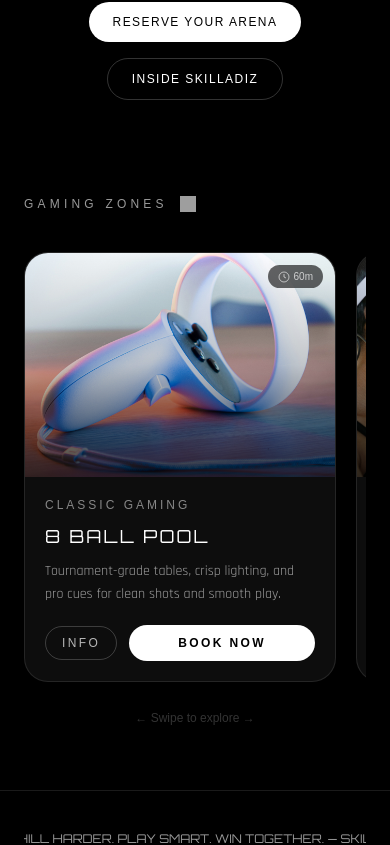
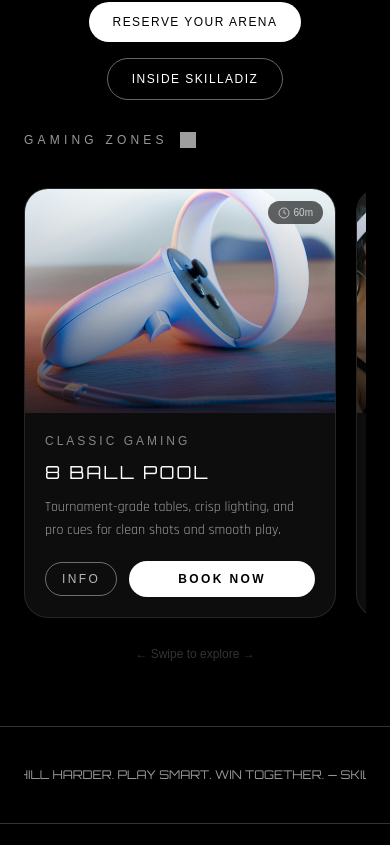
Before and after one commit to jithinbinoy2000/skilladiz_nextapp, a Next.js app: page / in a window 390 px wide. Shown: the part 920-1765 px from the top of the page. Built offline with nearby package versions, Linux system fonts and the light colour scheme; no server answers; grey boxes are pictures that could not be loaded.

Commit message:
reactor: update layout gap and border color

```diff
--- a/src/app/page.jsx
+++ b/src/app/page.jsx
@@ -245,7 +245,7 @@ export default function HomePage() {
         type="application/ld+json"
         dangerouslySetInnerHTML={{ __html: JSON.stringify(jsonLd) }}
       />
-      <Cursor/>
+      {/* <Cursor/> */}
       <Header />
       <main>
         <Hero />
--- a/src/components/index/GamingZonesCarousel.jsx
+++ b/src/components/index/GamingZonesCarousel.jsx
@@ -5,7 +5,7 @@ import { fadeUpVariant } from "@/lib/animations";
 function GamingZonesCarousel({ services }) {
   const trackRef = useRef(null);
   return (
-    <section className="relative py-16 sm:py-20">
+    <section className="relative pb-16 sm:pb-20">
       <div className="w-full px-6 mx-auto max-w-7xl">
         <div className="flex items-center justify-between mb-10">
           <div className="flex items-center gap-3">
@@ -76,7 +76,7 @@ function GamingZonesCarousel({ services }) {
                 <div className="flex items-center justify-between gap-3 pt-2 mt-auto">
                   <a
                     href={service.redirectUrl || "/about"}
-                    className="rounded-full border border-white/20 px-4 py-2 text-xs uppercase tracking-[0.2em] text-white/70 hover:text-white hover:border-white/40 transition-colors"
+                    className="rounded-full border border-white/40 px-4 py-2 text-xs uppercase tracking-[0.2em] text-white/70 hover:text-white hover:border-white/40 transition-colors"
                   >
                     Info
                   </a>
--- a/src/components/index/Hero.jsx
+++ b/src/components/index/Hero.jsx
@@ -54,7 +54,7 @@ function Hero() {
             </a>
             <a
               href="/about"
-              className="rounded-full border border-white/20 px-6 py-3 text-xs uppercase tracking-[0.12em] text-white"
+              className="rounded-full border border-white/40 px-6 py-3 text-xs uppercase tracking-[0.12em] text-white"
             >
               Inside Skilladiz
             </a>
--- a/src/components/index/HeroStatsSection.jsx
+++ b/src/components/index/HeroStatsSection.jsx
@@ -16,7 +16,7 @@ function HeroStatsSection({ heroStats }) {
             <motion.div
               key={stat.label}
               variants={fadeUpVariant}
-              className="flex flex-col gap-2 p-6 border rounded-2xl border-white/10 bg-white/5"
+              className="flex flex-col gap-2 p-6 border rounded-2xl border-white/20 bg-white/5"
             >
               <div className="text-5xl font-display uppercase tracking-[0.08em]">
                 {stat.value}
--- a/src/components/index/MarqueeSection.jsx
+++ b/src/components/index/MarqueeSection.jsx
@@ -1,6 +1,6 @@
 function MarqueeSection() {
   return (
-    <section className="py-10 mx-auto border-y border-white/10 max-w-7xl">
+    <section className="py-10 mx-auto border-y border-white/20 max-w-7xl">
       <div className="w-full px-6">
         <div className="overflow-hidden">
           <div className="marquee-track">
--- a/src/components/index/MembershipPlansSection.jsx
+++ b/src/components/index/MembershipPlansSection.jsx
@@ -23,13 +23,13 @@ function MembershipPlansSection({ plans }) {
           initial="hidden"
           whileInView="visible"
           viewport={{ once: true, amount: 0.2 }}
-          className="grid grid-cols-1 gap-2 py-10 sm:grid-cols-2 lg:grid-cols-3 border-y border-white/10"
+          className="grid grid-cols-1 gap-2 py-10 sm:grid-cols-2 lg:grid-cols-3 border-y border-white/20"
         >
           {plans.map((plan) => (
             <motion.div
               key={plan.name}
               variants={fadeUpVariant}
-              className="grid grid-rows-[auto_auto_1fr_auto] gap-4 border-l ps-6 first:ps-0 first:border-l-0 border-white/10 relative group aspect-[2/2.5]"
+              className="grid grid-rows-[auto_auto_1fr_auto] gap-4 border-l ps-6 first:ps-0 first:border-l-0 border-white/25 relative group aspect-[2/2.5]"
             >
               <h2 className="text-2xl font-display uppercase tracking-[0.12em]">
                 {plan.name}
@@ -59,7 +59,7 @@ function MembershipPlansSection({ plans }) {
                 href="/membership"
                 className="flex items-center gap-2 mt-2 text-xs uppercase tracking-[0.25em] text-white"
               >
-                <div className="flex items-center justify-center w-10 h-10 border rounded-full border-white/20 shrink-0">
+                <div className="flex items-center justify-center w-10 h-10 border rounded-full border-white/40 shrink-0">
                   <img
                     src="https://cdn.prod.website-files.com/67d2aef700b3d9b727bac522/67d3d739571201bc625f4937_Vector%20101.svg"
                     alt=""
--- a/src/components/index/PhilosophySection.jsx
+++ b/src/components/index/PhilosophySection.jsx
@@ -41,11 +41,11 @@ function PhilosophySection() {
             className="w-4 h-4"
           />
         </div>
-        <div className="grid grid-cols-1 gap-2 py-10 sm:grid-cols-2 lg:grid-cols-4 border-y border-white/10">
+        <div className="grid grid-cols-1 gap-2 py-10 sm:grid-cols-2 lg:grid-cols-4 border-y border-white/20">
           {philosophyItems.map((item, idx) => (
             <div
               key={idx}
-              className="grid grid-rows-[auto_auto_1fr_auto] gap-4 border-l ps-6 first:ps-0 first:border-l-0 border-white/10"
+              className="grid grid-rows-[auto_auto_1fr_auto] gap-4 border-l ps-6 first:ps-0 first:border-l-0 border-white/25"
             >
               <h2 className="text-2xl font-display uppercase tracking-[0.12em]">
                 {item.title}
@@ -59,7 +59,7 @@ function PhilosophySection() {
                 href="/contact"
                 className="flex items-center gap-2 mt-2 text-xs uppercase tracking-[0.25em] text-white"
               >
-                <div className="flex items-center justify-center w-10 h-10 border rounded-full border-white/20">
+                <div className="flex items-center justify-center w-10 h-10 border rounded-full border-white/40">
                   <img
                     src="https://cdn.prod.website-files.com/67d2aef700b3d9b727bac522/67d3d739571201bc625f4937_Vector%20101.svg"
                     alt=""
--- a/src/components/index/TournamentsSection.jsx
+++ b/src/components/index/TournamentsSection.jsx
@@ -21,7 +21,7 @@ function TournamentsSection({ serviceRows }) {
           initial="hidden"
           whileInView="visible"
           viewport={{ once: true, amount: 0.2 }}
-          className="divide-y divide-white/10 border-y border-white/10"
+          className="divide-y divide-white/10 border-y border-white/20"
         >
           {serviceRows.map((service) => (
             <motion.article
@@ -36,7 +36,7 @@ function TournamentsSection({ serviceRows }) {
                   alt={service.title}
                   className="object-cover w-full h-full transition duration-500 group-hover:scale-105"
                 />
-                <div className="absolute inset-0 bg-gradient-to-t from-black/60 via-black/10 to-transparent" />
+                <div className="absolute inset-0 bg-gradient-to-t from-black/60 via-black/20 to-transparent" />
               </div>
 
               <div className="space-y-4">
@@ -55,12 +55,12 @@ function TournamentsSection({ serviceRows }) {
               </div>
 
               <div className="flex items-center justify-between gap-4 lg:flex-col lg:items-end">
-                <div className="rounded-full border border-white/20 px-4 py-2 text-xs uppercase tracking-[0.25em] text-nowrap">
+                <div className="rounded-full border border-white/40 px-4 py-2 text-xs uppercase tracking-[0.25em] text-nowrap">
                   {service.price}
                 </div>
                 <a
                   href="/booking"
-                  className="flex items-center justify-center w-12 h-12 transition-colors border rounded-full border-white/20 hover:bg-white/10"
+                  className="flex items-center justify-center w-12 h-12 transition-colors border rounded-full border-white/40 hover:bg-white/10"
                 >
                   <img
                     src="https://cdn.prod.website-files.com/67d2aef700b3d9b727bac522/67d3d739571201bc625f4937_Vector%20101.svg"
```
